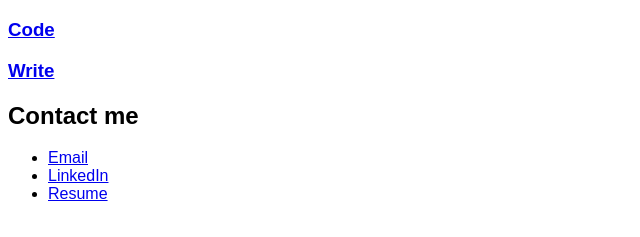
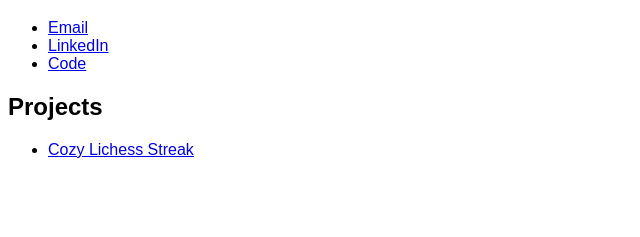
Before and after one commit to newyork-anthonyng/portfolio, a website: page src/index.html in a window 1280 px wide. Shown: the part 61-298 px from the top of the page, without its empty margins (0-640 px from the left). Drawn offline with Linux system fonts and the light colour scheme.

Commit message:
feat: add projects

```diff
--- a/src/index.html
+++ b/src/index.html
@@ -13,7 +13,6 @@
   <meta property="og:type" content="profile">
   <meta property="og:profile:first_name" content="Anthony">
   <meta property="og:profile:last_name" content="Ng">
-  <meta property="og:profile:gender" content="male">
   <meta name="apple-mobile-web-app-title" content="Anthony Ng">
 
   <style>
@@ -26,18 +25,6 @@
 <body>
   <h1>Anthony Ng</h1>
 
-  <div>
-    <h3><a href="https://github.com/newyork-anthonyng" title="See my code">Code</a></h3>
-
-    <h3>
-      <a href="https://medium.com/@newyork.anthonyng" title="See my writing">
-        Write
-      </a>
-    </h3>
-  </div>
-
-  <div>
-    <h2>Contact me</h2>
     <ul>
       <li>
         <a href="mailto:newyork.anthonyng@gmail.com?Subject=Hello!" title="Email Me">
@@ -49,9 +36,19 @@
           LinkedIn
         </a>
       </li>
-      <li class="contact-me__list-item">
-        <a href="https://drive.google.com/file/d/1Um6Q65fIMrsXa_dRArHtFmnrndXL6Q4t/view?usp=sharing" title="See my Resume, hosted on Google Drive">
-          Resume
+      <li>
+        <a href="https://github.com/newyork-anthonyng" title="See my code">
+          Code
+        </a>
+      </li>
+      </ul>
+
+      <div>
+        <h2>Projects</h2>
+        <ul>
+          <li>
+            <a href="https://cozy-lichess-streak.anthonyng.me" title="Visit Cozy Lichess Streak">
+              Cozy Lichess Streak
         </a>
       </li>
     </ul>
```
